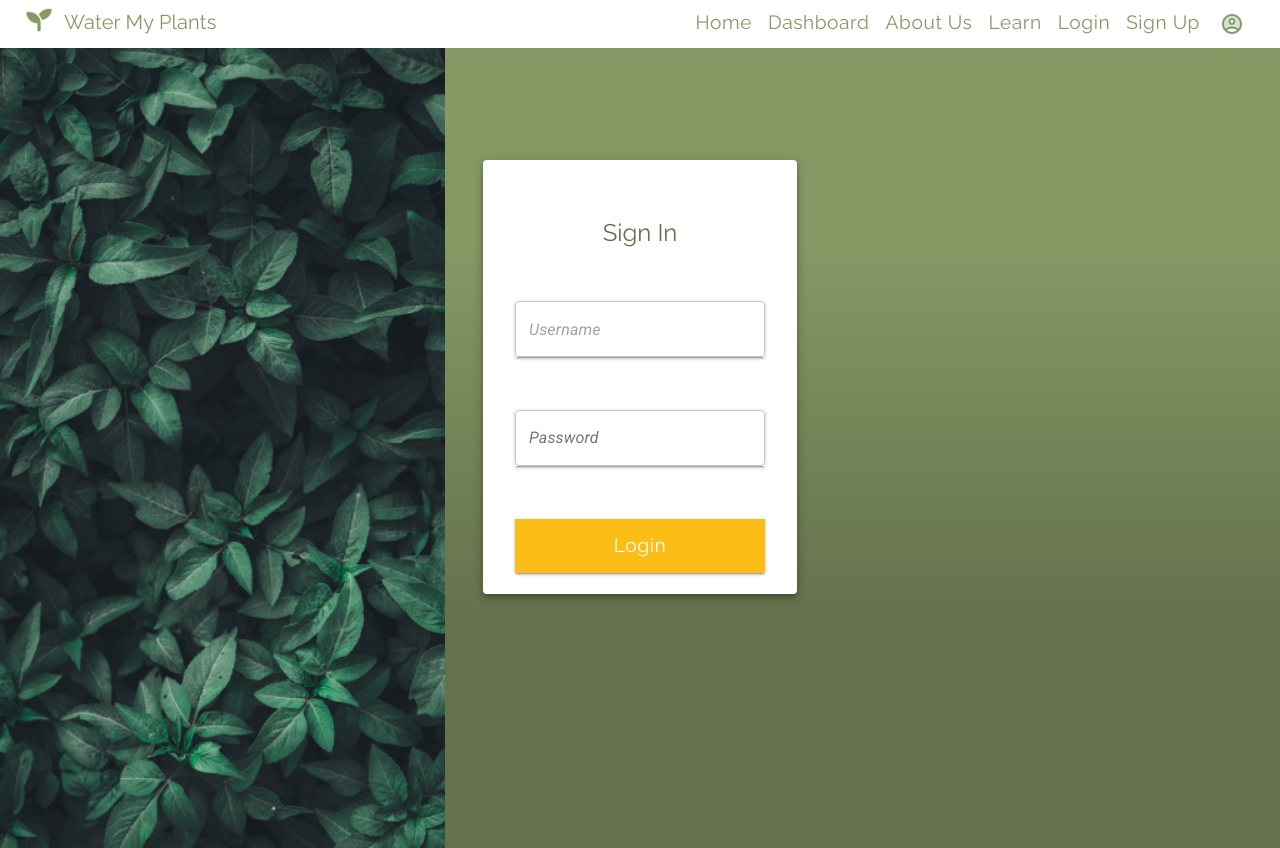
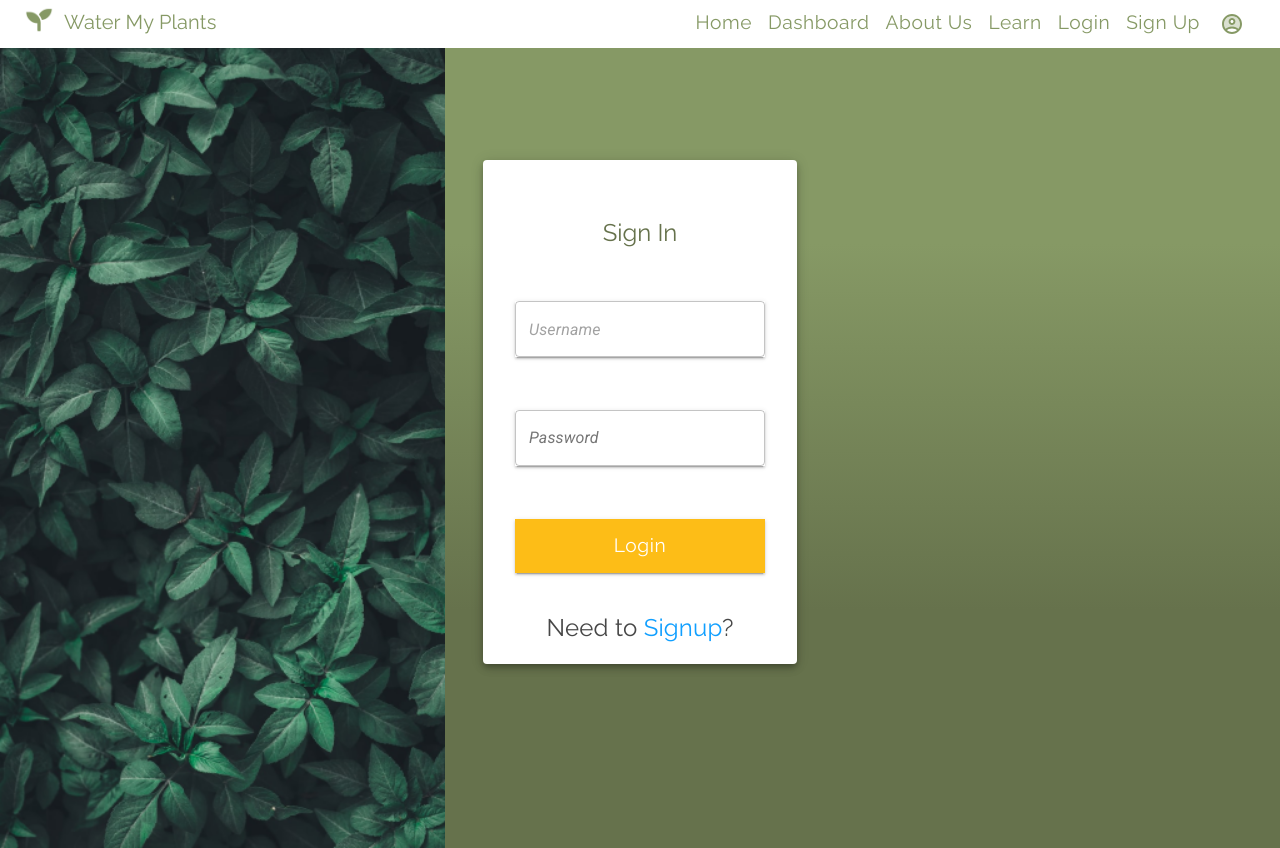
Before and after one commit to JessBonanno/thirsty-plant-frontend, a React (Create React App) app: page /login in a window 1280 px wide. Built offline with nearby package versions, Linux system fonts and the light colour scheme.

Commit message:
style tweaks

```diff
--- a/src/components/Log-in.js
+++ b/src/components/Log-in.js
@@ -74,7 +74,7 @@ const useStyles = makeStyles(theme => ({
     padding: '2em',
     margin: '7em auto',
     width: 250,
-    height: 370,
+    height: 440,
     outline: 'none',
     [theme.breakpoints.down('sm')]: {
       height: 400,
@@ -291,7 +291,18 @@ function Login() {
                   </Grid>
                 </form>
               </Grid>
-              <Grid item></Grid>
+              <Grid item>
+                <Typography variant="subtitle2">
+                  Need to{' '}
+                  <Link
+                    to="/signup"
+                    style={{ color: '#109fff', textDecoration: 'none' }}
+                  >
+                    Signup
+                  </Link>
+                  ?
+                </Typography>
+              </Grid>
             </Grid>
           </Paper>
         </div>
--- a/src/components/ui/Theme.js
+++ b/src/components/ui/Theme.js
@@ -23,6 +23,7 @@ const yellow = '#FDBD17';
 const pink = '#E86895';
 const lightPink = '#FAD6F6';
 const blue = 'lightblue';
+const black = '#474747';
 
 export default createMuiTheme({
   palette: {
@@ -99,7 +100,11 @@ export default createMuiTheme({
       color: green,
       fontSize: '1.5rem',
     },
-    subtitle2: {},
+    subtitle2: {
+      fontFamily: ralewayFont,
+      color: black,
+      fontSize: '1.5rem',
+    },
     body1: {},
     body2: {},
     button: {
```
